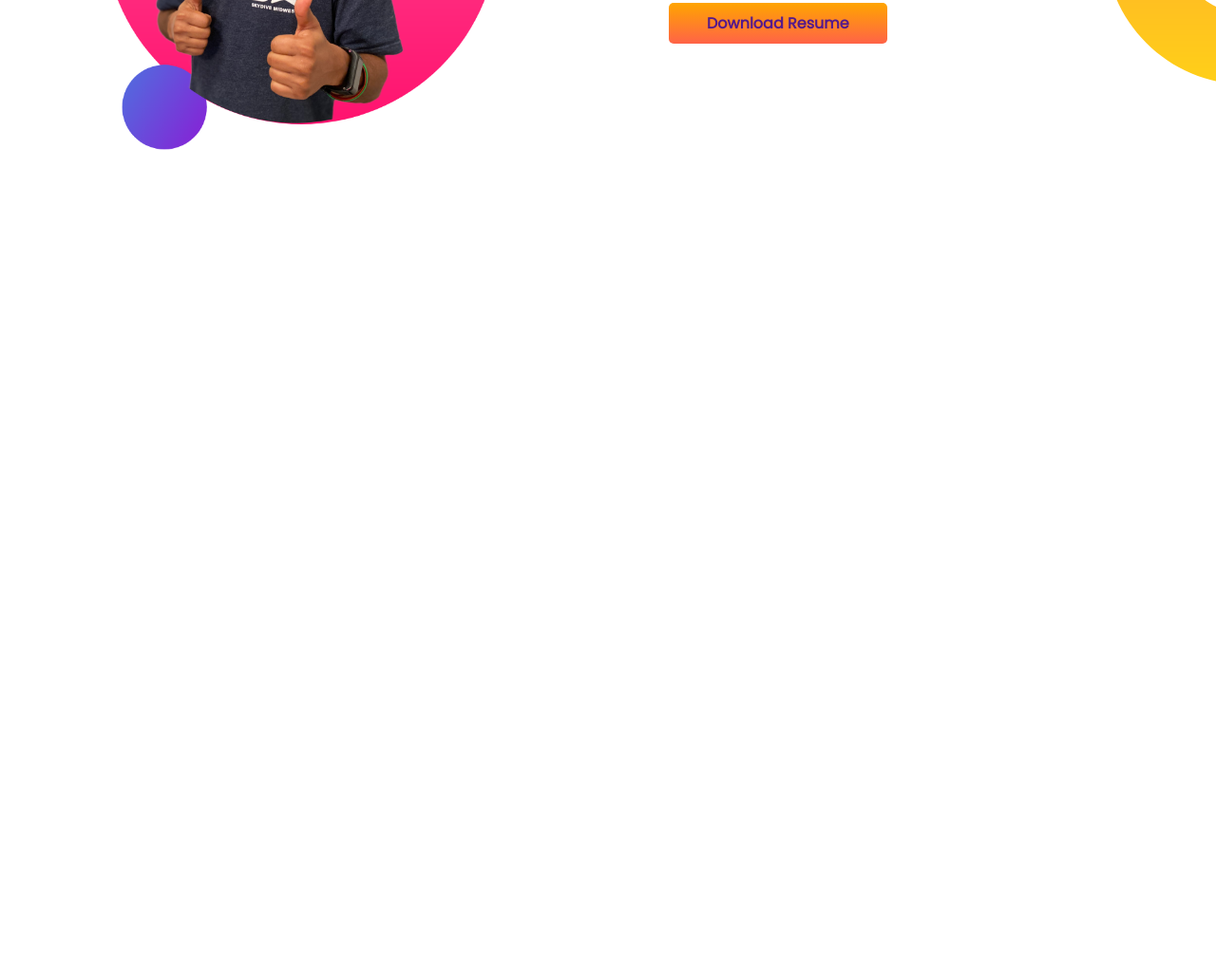
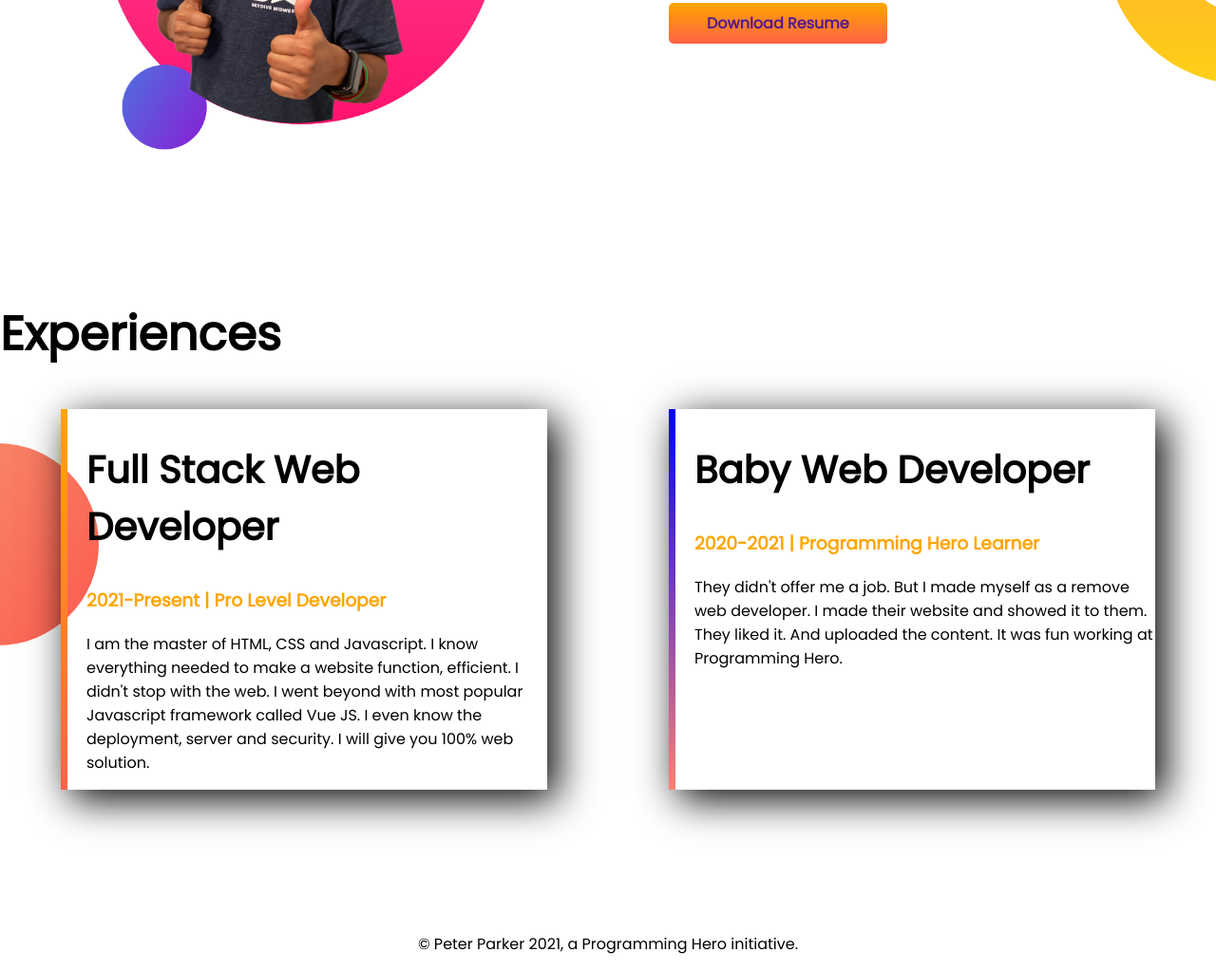
Before and after one commit to jubasree/developer-portfolio, a plain HTML site: page index.html in a window 1280 px wide. Shown: the part 973-1996 px from the top of the page at 95% size. Before the commit the page ends 1288 px from the top, so only its background shows below. Drawn offline with Linux system fonts and the light colour scheme.

Commit message:
footer and experiences added

```diff
--- a/index.html
+++ b/index.html
@@ -13,7 +13,7 @@
 </head>
 
 <body>
-    <section class="top-banner">
+    <section class="top-banner flexible-container">
         <div class="half-width">
             <h1>Welcome To</h1>
             <h1><span class="orange-color">Jhankar Mahbub</span> World</h1>
@@ -29,7 +29,7 @@
             <img src="images/jhankar.png" alt="">
         </div>
     </section>
-    <section class="dream-big">
+    <section class="dream-big flexible-container">
         <div class="half-width">
             <img src="images/jhankar2.png" alt="">
         </div>
@@ -41,6 +41,29 @@
             <a class="link-button" target="_blank" href="">Download Resume</a>
         </div>
     </section>
+    <section class="experience-area">
+        <h1>Experiences</h1>
+        <div class="flexible-container">
+            <div id="web-dev-experience" class="experience-item">
+                <h2>Full Stack Web Developer</h2>
+                <h3 class="orange-color">2021-Present | Pro Level Developer</h3>
+                <p>I am the master of HTML, CSS and Javascript. I know everything needed to make a website function,
+                    efficient. I didn't stop with the web. I went beyond with most popular Javascript framework called
+                    Vue
+                    JS. I even know the deployment, server and security. I will give you 100% web solution.</p>
+            </div>
+            <div id="full-stack-experience" class="experience-item">
+                <h2>Baby Web Developer</h2>
+                <h3 class="orange-color">2020-2021 | Programming Hero Learner</h3>
+                <p>They didn't offer me a job. But I made myself as a remove web developer. I made their website and
+                    showed
+                    it to them. They liked it. And uploaded the content. It was fun working at Programming Hero.</p>
+            </div>
+        </div>
+    </section>
+    <footer>
+        <p>© Peter Parker 2021, a Programming Hero initiative.</p>
+    </footer>
 </body>
 
 </html>
--- a/style.css
+++ b/style.css
@@ -6,10 +6,13 @@ body{
 h1{
     font-size: 50px;
 }
+h2{
+    font-size: 40px;
+}
 .orange-color{
     color: orange;
 }
-section{
+.flexible-container{
     display: flex;
     margin-bottom: 150px;
 }
@@ -36,3 +39,28 @@ section{
     background-repeat: no-repeat;
     background-position: right;
 }
+.experience-area{
+    background-image: url(images/exp-bg.png);
+    background-repeat: no-repeat;
+    background-position: left;
+}
+.experience-item{
+    width: 40%;
+    margin-left: 5%;
+    margin-right: 5%;
+    padding-left: 20px;
+    box-shadow: 10px 10px 40px;
+}
+#web-dev-experience{
+    border-left: 7px solid;
+    border-image: linear-gradient(orange, tomato);
+    border-image-slice: 1;
+}
+#full-stack-experience{
+    border-left: 7px solid;
+    border-image: linear-gradient(blue, salmon);
+    border-image-slice: 1;
+}
+footer p{
+    text-align: center;
+}
```
